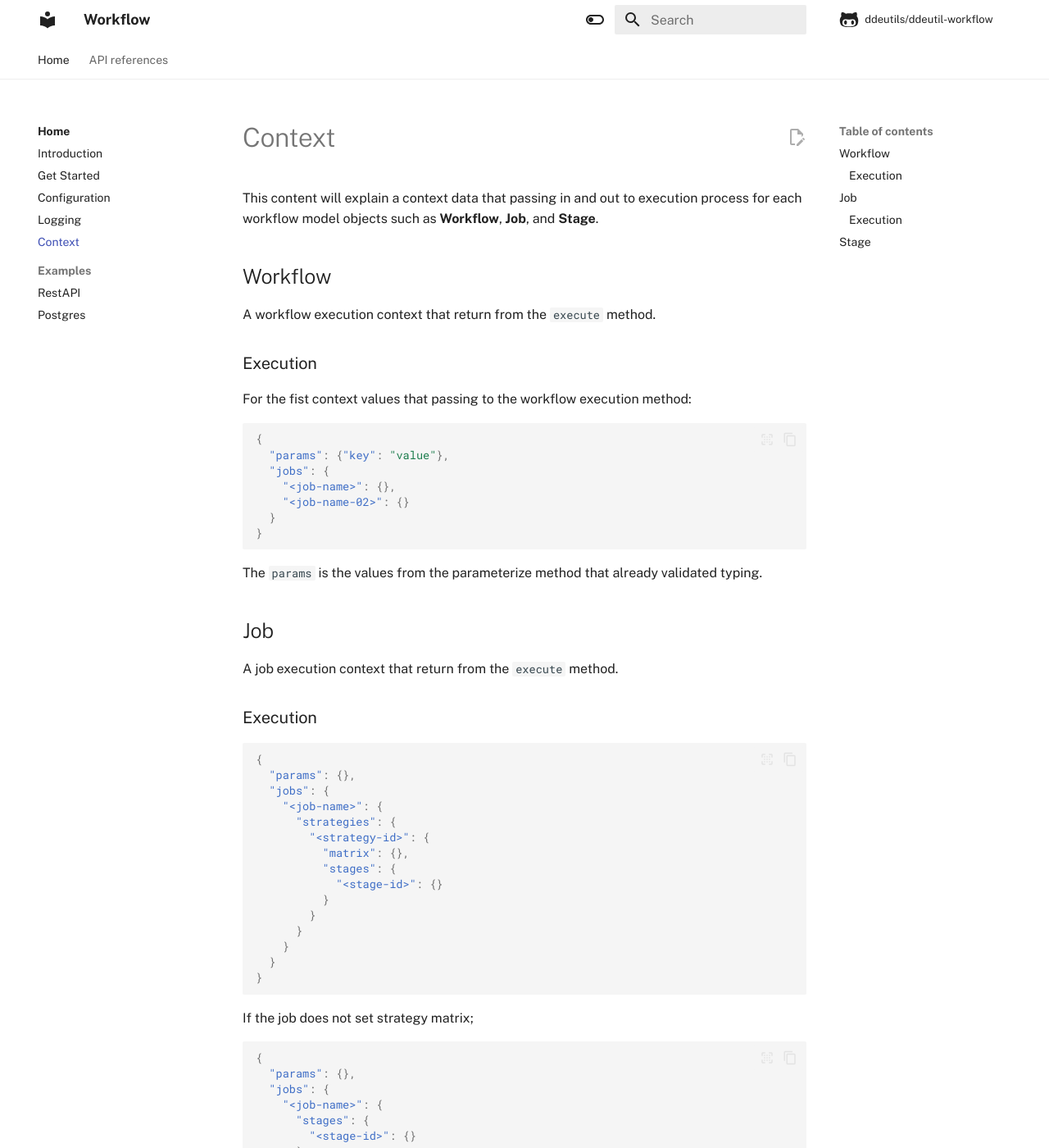
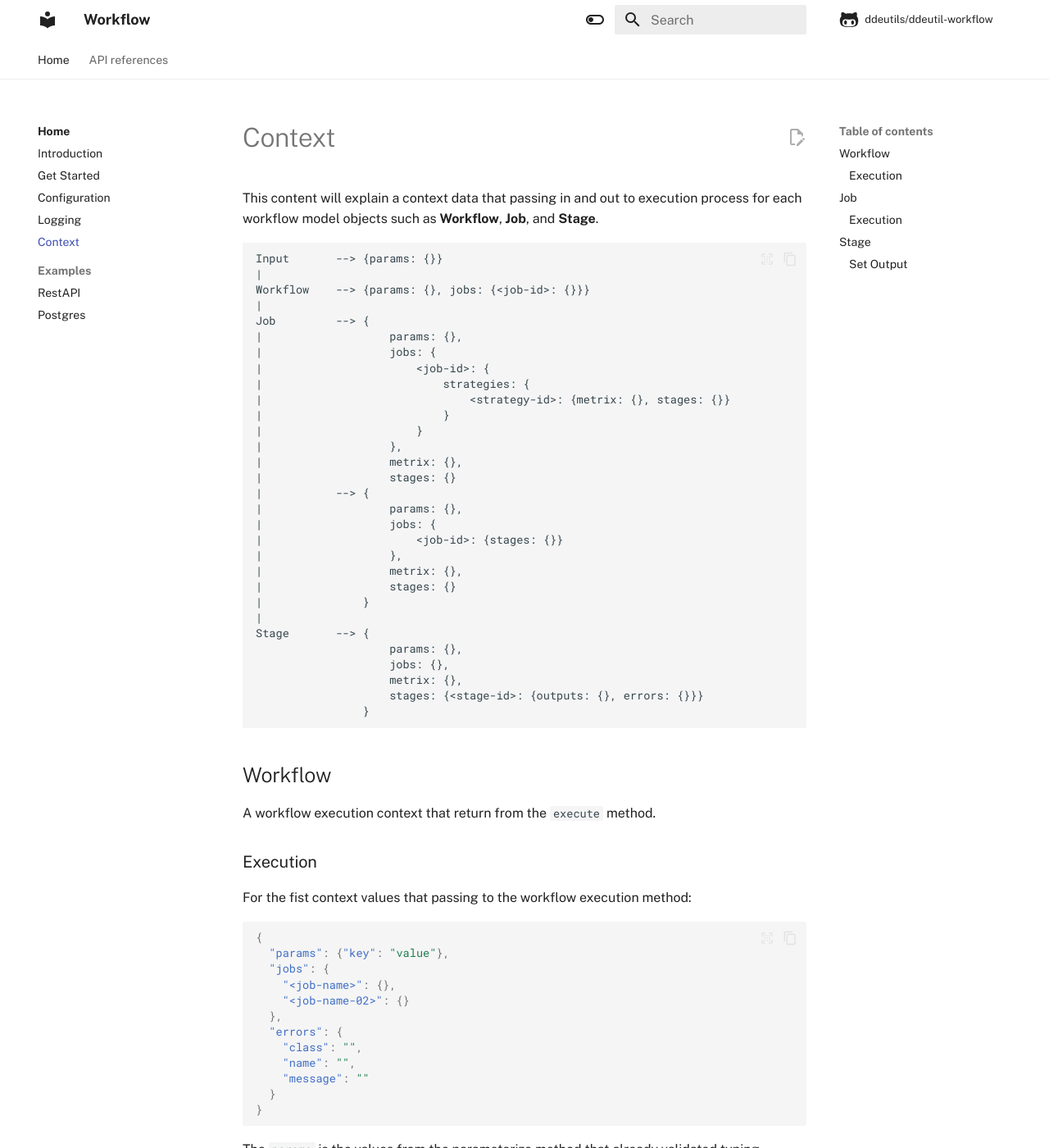
Before and after one commit to ddeutils/ddeutil-workflow, an MkDocs documentation site: the page built from docs/context.md, in a window 1280 px wide and 1400 px high. Shown: the whole window at 82% size. Built offline with MkDocs 1.6.1 and Material for MkDocs 9.7.7, drawn with Linux system fonts in a browser that asks for light colours; comment, search, counter and statistics services are not loaded; some of the changed text lies outside the part shown.

Commit message:
:dart: feat: add support ? template for check caller exist.

````diff
--- a/docs/context.md
+++ b/docs/context.md
@@ -2,6 +2,39 @@
 
 This content will explain a context data that passing in and out to execution
 process for each workflow model objects such as **Workflow**, **Job**, and **Stage**.
+
+```text
+Input       --> {params: {}}
+|
+Workflow    --> {params: {}, jobs: {<job-id>: {}}}
+|
+Job         --> {
+|                   params: {},
+|                   jobs: {
+|                       <job-id>: {
+|                           strategies: {
+|                               <strategy-id>: {metrix: {}, stages: {}}
+|                           }
+|                       }
+|                   },
+|                   metrix: {},
+|                   stages: {}
+|           --> {
+|                   params: {},
+|                   jobs: {
+|                       <job-id>: {stages: {}}
+|                   },
+|                   metrix: {},
+|                   stages: {}
+|               }
+|
+Stage       --> {
+                    params: {},
+                    jobs: {},
+                    metrix: {},
+                    stages: {<stage-id>: {outputs: {}, errors: {}}}
+                }
+```
 
 ## Workflow
 
@@ -17,6 +50,11 @@
   "jobs": {
     "<job-name>": {},
     "<job-name-02>": {}
+  },
+  "errors": {
+    "class": "",
+    "name": "",
+    "message": ""
   }
 }
 ```
@@ -66,12 +104,12 @@
 
 ## Stage
 
-A stage execution context that return from `execute` and `handler_execute`
-methods.
+A stage context execution that return from `execute` and `handler_execute`
+methods can be any custom output with its stage.
 
 ```json
 {
-  "out": "result"
+  "result": 100
 }
 ```
 
@@ -87,6 +125,8 @@
 }
 ```
 
+### Set Output
+
 A context that return from `set_outputs` method.
 
 if a `to` argument that pass to this method be;
@@ -101,23 +141,30 @@
 
 ```json
 {
-    "params": {"key": "value"},
-    "stages": {
-      "<stage-id>": {
-        "outputs": {
-          "out": "result"
-        },
-        "errors": {
-          "class": "",
-          "name": "",
-          "message": ""
-        }
+  "params": {"key": "value"},
+  "stages": {
+    "<stage-id>": {
+      "outputs": {"result": "100"},
+      "errors": {
+        "class": "ExceptionClass",
+        "name": "class-name",
+        "message": "error-message"
       }
     }
+  }
 }
 ```
 
 !!! note
 
-    The main key from stage setting output method are
-    `outputs` and `errors`.
+    The main key from stage setting output method are `outputs` and `errors`.
+
+The template parameter that want to use on stage will can be
+
+- `${{ stages.<stage-id>.outputs.<result> }}`
+- `${{ stages.<stage-id>.errors?.name }}`
+
+Job reference if it has any job running finish before.
+
+- `${{ jobs.<job-id>.stages.<stage-id>.outputs.<result> }}`
+- `${{ jobs.<job-id>.strategies.<strategy-id>.stages.<stage-id>.errors?.name }}`
````
Also changed, not shown: README.md (+1 -1 lines), 2 other files.
